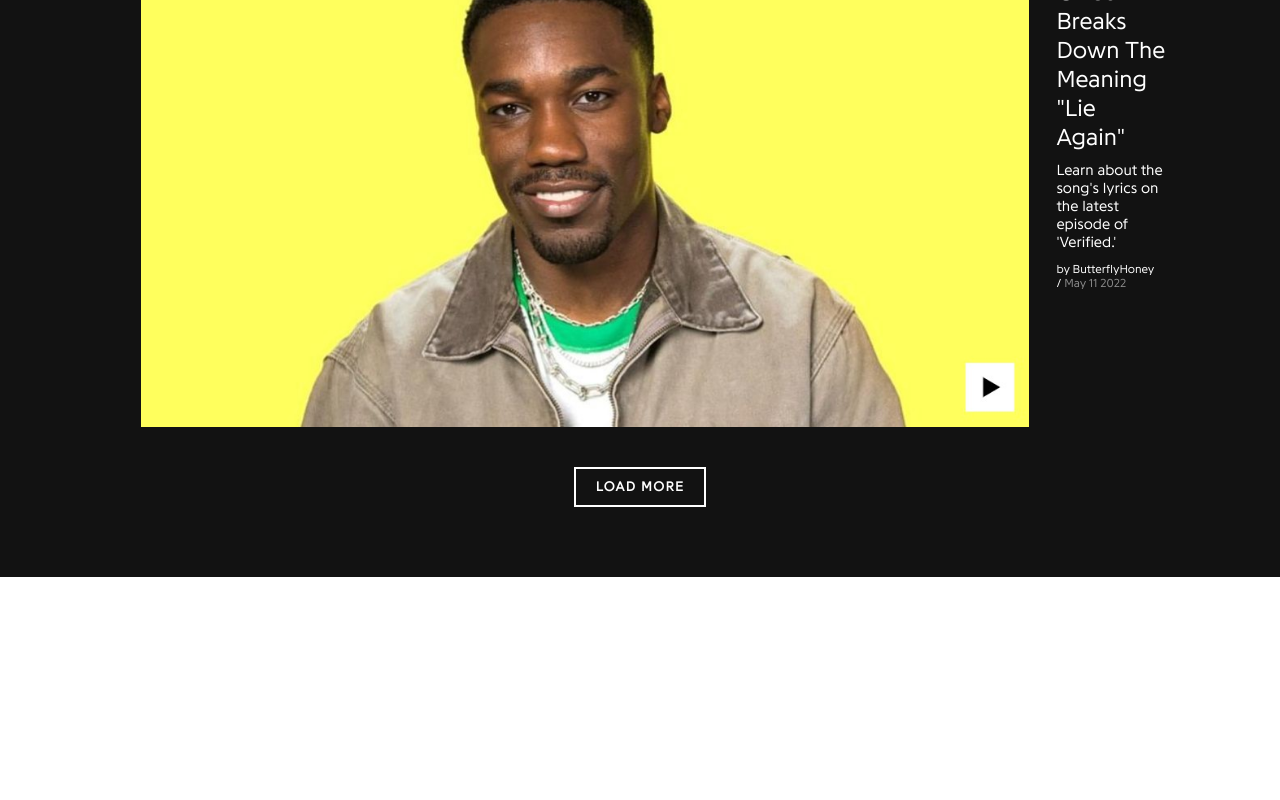
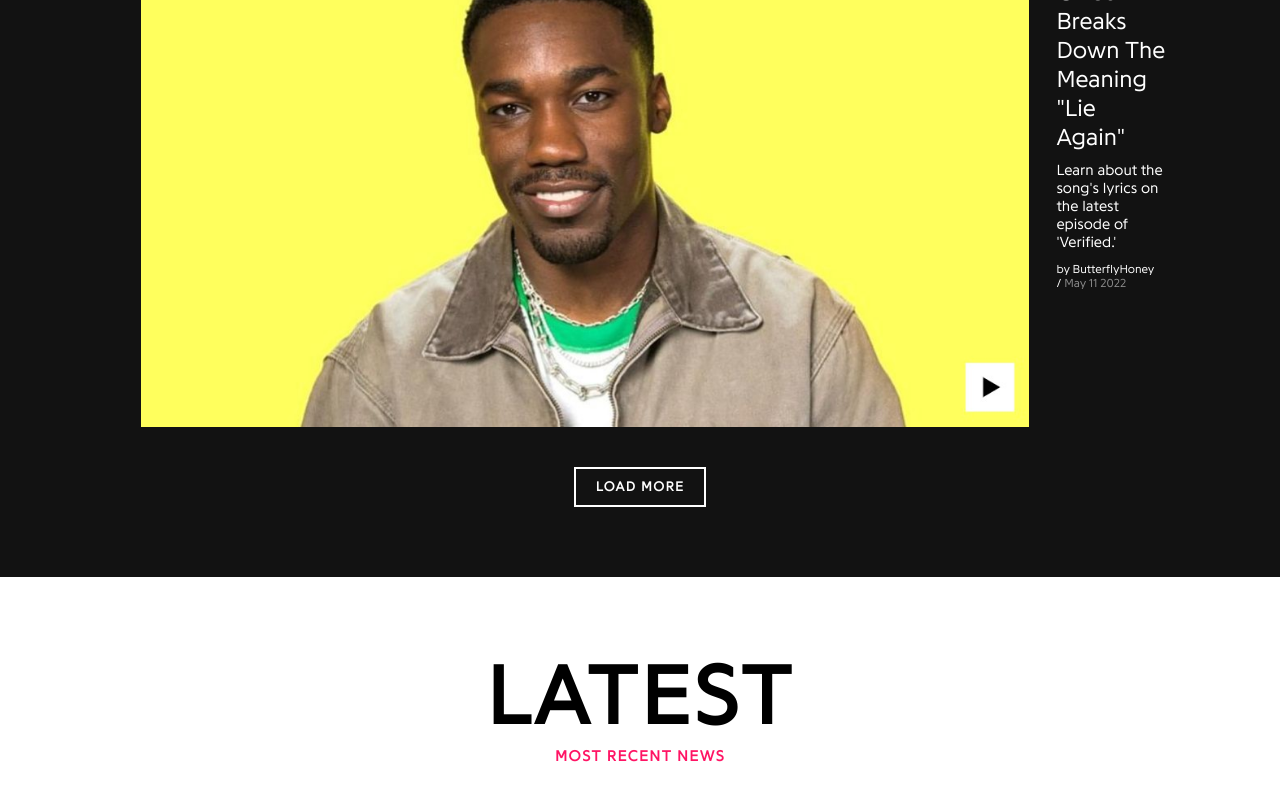
Before and after one commit to SantiagoTaracena01/Genius, a React app: page / in a window 1280 px wide. Shown: the part 2692-3492 px from the top of the page. Before the commit the page ends 3269 px from the top, so only its background shows below. Built offline with nearby package versions, Linux system fonts and the light colour scheme.

Commit message:
Video Showcase y Latest News finalizado.

```diff
--- a/src/components/Main.js
+++ b/src/components/Main.js
@@ -6,6 +6,7 @@ import Dropdown from "./Dropdown"
 import ChartSong from "./ChartSong"
 import Button from "./Button"
 import VideoShowcase from "./VideoShowcase"
+import LatestNewsGrid from "./LatestNewsGrid"
 
 import KendrickImage from "../images/kendrick-the-heart-part-5.jpg"
 import NLEChoppaImage from "../images/nle-choppa.jpg"
@@ -178,6 +179,11 @@ const Main = () => (
     <div className="video-showcase-container">
       <VideoShowcase />
     </div>
+    <h1 className="latest-title">LATEST</h1>
+    <h4 className="most-recent-news-label">MOST RECENT NEWS</h4>
+    <div className="latest-news-grid-container">
+      <LatestNewsGrid />
+    </div>
   </div>
 )
 
--- a/src/styles/main.sass
+++ b/src/styles/main.sass
@@ -1,3 +1,5 @@
+$pink-font-subcolor: rgb(255, 20, 100)
+
 .main
   width: 100%
   height: auto
@@ -27,7 +29,7 @@
     & > .charts-trending-title
       text-align: center
       font-size: 0.85em
-      color: rgb(255, 20, 100)
+      color: $pink-font-subcolor
       font-weight: bold
       letter-spacing: 0.1em
   .positive-button-container
@@ -43,3 +45,16 @@
   justify-content: center
   align-items: center
   background-color: rgb(18, 18 ,18)
+
+.latest-title
+  text-align: center
+  font-size: 5.25em
+  letter-spacing: 0.05em
+  font-weight: bold
+  margin-top: 70px
+
+.most-recent-news-label
+  color: $pink-font-subcolor
+  letter-spacing: 0.1em
+  font-size: 0.95em
+  margin-bottom: 40px
```
